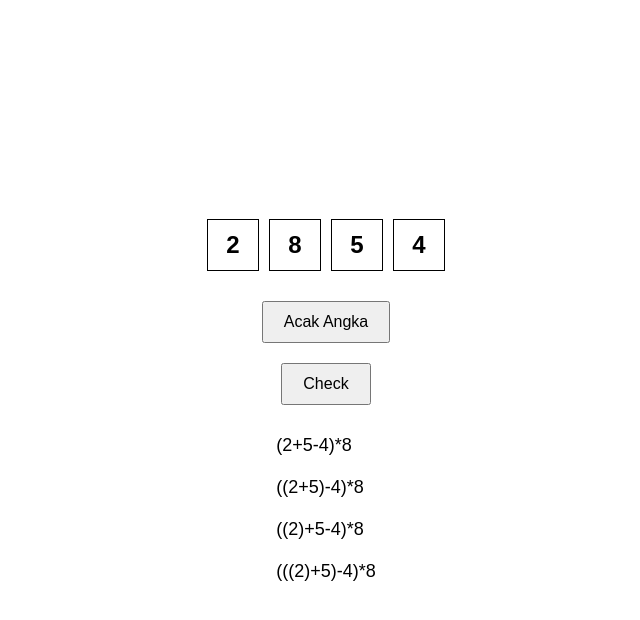
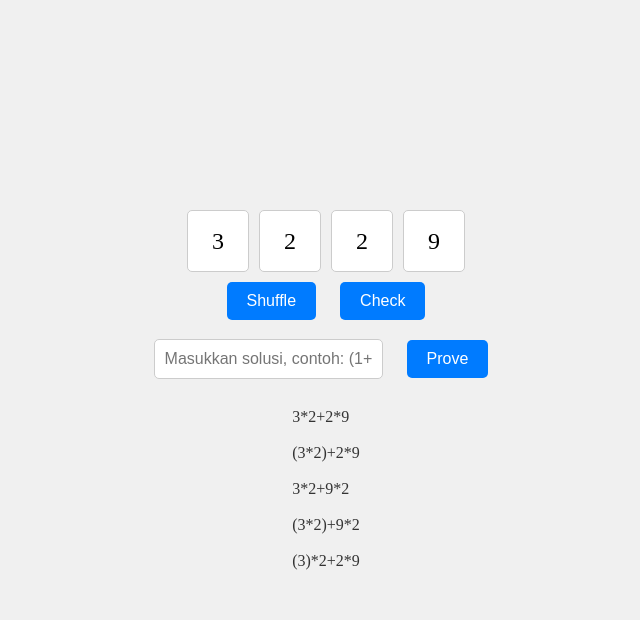
Before and after one commit to mulzahrian/24_mathGame, a plain HTML site: page v.1/index.html in a window 1280 px wide. Both pictures are taken after a click on the button "Check". Shown: the whole page, without its empty margins (314-954 px from the left). Drawn offline with Linux system fonts and the light colour scheme.

Commit message:
add change data

```diff
--- a/v.1/index.html
+++ b/v.1/index.html
@@ -1,21 +1,29 @@
+<!-- index.html -->
 <!DOCTYPE html>
 <html lang="en">
 <head>
     <meta charset="UTF-8">
     <meta name="viewport" content="width=device-width, initial-scale=1.0">
-    <title>24 Game</title>
+    <title>Game Angka</title>
     <link rel="stylesheet" href="styles.css">
 </head>
 <body>
-    <div id="game-container">
-        <div class="number-box" id="box1">1</div>
-        <div class="number-box" id="box2">2</div>
-        <div class="number-box" id="box3">3</div>
-        <div class="number-box" id="box4">4</div>
+    <div class="container">
+        <div id="box1" class="number-box"></div>
+        <div id="box2" class="number-box"></div>
+        <div id="box3" class="number-box"></div>
+        <div id="box4" class="number-box"></div>
     </div>
-    <button id="shuffle-button">Acak Angka</button>
-    <button id="check-button">Check</button>
+    <div>
+        <button id="shuffle-button">Shuffle</button>
+        <button id="check-button">Check</button>
+    </div>
+    <div>
+        <input type="text" id="user-input" placeholder="Masukkan solusi, contoh: (1+2)*3*4">
+        <button id="prove-button">Prove</button>
+    </div>
     <div id="solution-container"></div>
+    <div id="proof-container"></div>
     <script src="script.js"></script>
 </body>
 </html>
--- a/v.1/script.js
+++ b/v.1/script.js
@@ -2,32 +2,40 @@
 const boxes = document.querySelectorAll('.number-box');
 const shuffleButton = document.getElementById('shuffle-button');
 const checkButton = document.getElementById('check-button');
+const proveButton = document.getElementById('prove-button');
 const solutionContainer = document.getElementById('solution-container');
+const proofContainer = document.getElementById('proof-container');
+const userInput = document.getElementById('user-input');
 
-// Generate a challenging set of numbers
-function generateChallengingNumbers() {
+function shuffleNumbers() {
+    // Add shake class to start animation
+    boxes.forEach(box => box.classList.add('shake'));
+
+    // After animation ends, remove shake class and update numbers
+    setTimeout(() => {
+        let numbers = generateNumbers();
+        boxes.forEach((box, index) => {
+            box.textContent = numbers[index];
+        });
+
+        // Remove shake class to reset
+        boxes.forEach(box => box.classList.remove('shake'));
+
+        // Clear previous solutions
+        solutionContainer.textContent = '';
+        proofContainer.textContent = '';
+    }, 1000); // Duration should match CSS animation duration
+}
+
+function generateNumbers() {
     const min = 1;
     const max = 9;
-    const range = max - min + 1;
     const numbers = [];
-
-    while (numbers.length < 4) {
-        let num = Math.floor(Math.random() * range) + min;
-        // Avoid duplicates and ensure numbers are not too easy
-        if (numbers.indexOf(num) === -1) {
-            numbers.push(num);
-        }
+    for (let i = 0; i < 4; i++) {
+        let num = Math.floor(Math.random() * (max - min + 1)) + min;
+        numbers.push(num);
     }
-
     return numbers;
-}
-
-function shuffleNumbers() {
-    let numbers = generateChallengingNumbers();
-    boxes.forEach((box, index) => {
-        box.textContent = numbers[index];
-    });
-    solutionContainer.textContent = '';
 }
 
 function checkSolution() {
@@ -35,11 +43,11 @@ function checkSolution() {
     const solutions = findSolutions(numbers, 24);
 
     if (solutions.length === 0) {
-        solutionContainer.textContent = 'Tidak ada solusi yang ditemukan.';
+        solutionContainer.innerHTML = 'Tidak ada solusi yang ditemukan.';
     } else {
-        // Tampilkan hingga 4 solusi, dengan preferensi campuran operasi
-        const maxSolutions = 4;
-        solutionContainer.innerHTML = solutions.slice(0, maxSolutions)
+        // Limit solutions to maximum of 5
+        const limitedSolutions = solutions.slice(0, 5);
+        solutionContainer.innerHTML = limitedSolutions
             .map(sol => `<div>${sol.expression}</div>`)
             .join('<br>');
     }
@@ -87,7 +95,6 @@ function findSolutions(numbers, target) {
         helper(`${numbers[i]}`, remaining);
     }
 
-    // Sort results to prefer mixed operators
     results.sort((a, b) => {
         const aOps = Object.values(a.usedOperators).reduce((sum, count) => sum + count, 0);
         const bOps = Object.values(b.usedOperators).reduce((sum, count) => sum + count, 0);
@@ -97,8 +104,44 @@ function findSolutions(numbers, target) {
     return results;
 }
 
+function proveSolution() {
+    const numbers = Array.from(boxes).map(box => parseInt(box.textContent));
+    const expression = userInput.value.trim();
+
+    try {
+        // Check if the expression evaluates to 24
+        if (Math.abs(eval(expression) - 24) < 1e-6) {
+            // Check if the expression uses only the numbers displayed
+            const usedNumbers = expression.match(/\d+/g).map(Number);
+            const numbersCopy = [...numbers];
+            let valid = true;
+
+            for (const num of usedNumbers) {
+                const index = numbersCopy.indexOf(num);
+                if (index === -1) {
+                    valid = false;
+                    break;
+                } else {
+                    numbersCopy.splice(index, 1);
+                }
+            }
+
+            if (valid && numbersCopy.length === 0) {
+                proofContainer.textContent = 'Solusi benar!';
+            } else {
+                proofContainer.textContent = 'Solusi salah atau menggunakan angka yang tidak ditampilkan.';
+            }
+        } else {
+            proofContainer.textContent = 'Solusi salah, hasil evaluasi bukan 24.';
+        }
+    } catch (e) {
+        proofContainer.textContent = 'Ekspresi tidak valid.';
+    }
+}
+
 shuffleButton.addEventListener('click', shuffleNumbers);
 checkButton.addEventListener('click', checkSolution);
+proveButton.addEventListener('click', proveSolution);
 
 // Initial shuffle
 shuffleNumbers();
--- a/v.1/styles.css
+++ b/v.1/styles.css
@@ -2,37 +2,81 @@
 body {
     display: flex;
     flex-direction: column;
+    justify-content: center;
     align-items: center;
-    justify-content: center;
     height: 100vh;
     margin: 0;
-    font-family: Arial, sans-serif;
+    background-color: #f0f0f0;
 }
 
-#game-container {
+.container {
     display: flex;
-    margin-bottom: 20px;
+    gap: 10px; /* Spasi antar kotak */
 }
 
 .number-box {
-    width: 50px;
-    height: 50px;
-    border: 1px solid #000;
+    width: 60px;
+    height: 60px;
     display: flex;
     align-items: center;
     justify-content: center;
-    margin: 0 5px;
     font-size: 24px;
-    font-weight: bold;
+    background-color: #ffffff;
+    border: 1px solid #ccc;
+    border-radius: 5px;
+    transition: transform 0.3s ease;
+    transform-style: preserve-3d;
+    perspective: 1000px; /* Jarak perspektif 3D */
+}
+
+.shake {
+    animation: shake 1s ease;
+}
+
+@keyframes shake {
+    0% {
+        transform: rotateX(0) rotateY(0);
+    }
+    25% {
+        transform: rotateX(90deg) rotateY(0);
+    }
+    50% {
+        transform: rotateX(0) rotateY(90deg);
+    }
+    75% {
+        transform: rotateX(-90deg) rotateY(0);
+    }
+    100% {
+        transform: rotateX(0) rotateY(-90deg);
+    }
 }
 
 button {
     margin: 10px;
     padding: 10px 20px;
     font-size: 16px;
+    cursor: pointer;
+    background-color: #007bff;
+    color: white;
+    border: none;
+    border-radius: 5px;
+    transition: background-color 0.3s ease;
 }
 
-#solution-container {
+button:hover {
+    background-color: #0056b3;
+}
+
+#solution-container, #proof-container {
     margin-top: 20px;
-    font-size: 18px;
+    font-size: 16px;
+    color: #333;
 }
+
+input[type="text"] {
+    padding: 10px;
+    font-size: 16px;
+    margin-right: 10px;
+    border: 1px solid #ccc;
+    border-radius: 5px;
+}
```
